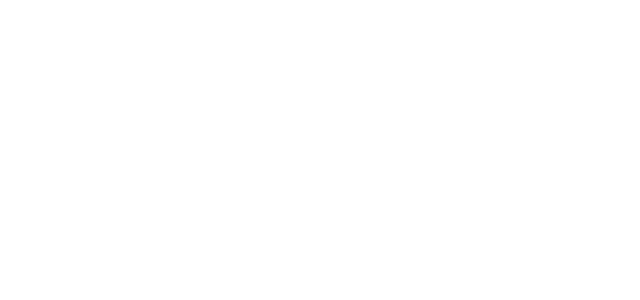
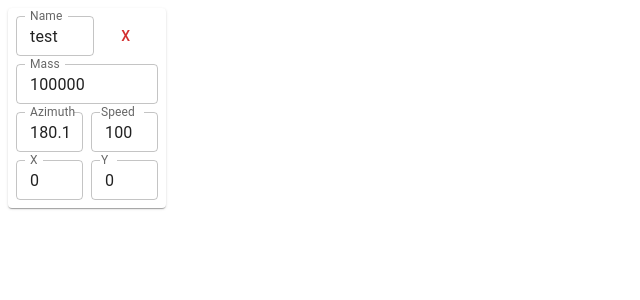
Before and after one commit to karatieiev/gravity, a React (Create React App) app: page / in a window 1280 px wide. Shown: the top 300 px of the page, without its empty margins (0-640 px from the left). Built offline with nearby package versions, Linux system fonts and the light colour scheme.

Commit message:
add MaterialPointCard component

```diff
--- a/package.json
+++ b/package.json
@@ -18,7 +18,8 @@
     "react-scripts": "5.0.0",
     "react-test-renderer": "^17.0.2",
     "typescript": "^4.5.5",
-    "web-vitals": "^2.1.4"
+    "web-vitals": "^2.1.4",
+    "lodash": "4.17.21"
   },
   "scripts": {
     "start": "react-scripts start",
--- /dev/null
+++ b/src/App.tsx
@@ -0,0 +1,34 @@
+import React, {FC} from "react";
+import {Grid} from "@mui/material";
+import {MaterialPointCard} from "./components/MaterialPointCard/MaterialPointCard";
+import {MaterialPoint} from "./helpers/types";
+
+const p: MaterialPoint = {
+    id: 'id',
+    name: 'test',
+    mass: 100000,
+    prevVector: {
+        azimuth: 180.1234567,
+        value: 100,
+        point: {x: 0, y: 0}
+    },
+    nextVector: {
+        azimuth: 0,
+        value: 0,
+        point: {x: 0, y: 0}
+    }
+}
+
+export const App: FC = () => {
+
+    return (
+        <Grid container spacing={0}>
+            <Grid item xs={1.5}>
+                <MaterialPointCard point={p} disabled={false} onChange={()=>{}} onDelete={()=>{}} />
+            </Grid>
+            <Grid item xs={10.5}>
+                <div></div>
+            </Grid>
+        </Grid>
+    );
+}
--- /dev/null
+++ b/src/components/MaterialPointCard/MaterialPointCard.tsx
@@ -0,0 +1,115 @@
+import React, {FC} from "react";
+import {MaterialPoint} from "../../helpers/types";
+import Box from "@mui/material/Box";
+import Button from "@mui/material/Button";
+import Card from "@mui/material/Card";
+import TextField from "@mui/material/TextField";
+import cloneDeep from "lodash/cloneDeep";
+
+interface Props {
+    point: MaterialPoint,
+    onChange: Function,
+    onDelete: Function,
+    disabled: boolean
+}
+
+export const MaterialPointCard: FC<Props> = ({point, onChange, onDelete, disabled}) => {
+
+    const handleChange = (field: string, value: string) => {
+        const newPoint = cloneDeep(point);
+        switch (field) {
+            case "name":
+                newPoint.name = value;
+                break;
+            case "mass":
+                newPoint.mass = value;
+                break;
+            case "azimuth":
+                newPoint.prevVector.azimuth = value;
+                newPoint.nextVector.azimuth = value;
+                break;
+            case "value":
+                newPoint.prevVector.value = value;
+                newPoint.nextVector.value = value;
+                break;
+            case "x":
+                newPoint.prevVector.point.x = value;
+                newPoint.nextVector.point.x = value;
+                break;
+            case "y":
+                newPoint.prevVector.point.y = value;
+                newPoint.nextVector.point.y = value;
+                break;
+            default:
+                return;
+        }
+        onChange(newPoint);
+    }
+
+    return (
+        <Card>
+            <Box sx={{ p: 1, display: "flex" }}>
+                <TextField
+                    disabled={disabled}
+                    label="Name"
+                    size="small"
+                    value={point.name}
+                    onChange={e => handleChange('name', e.target.value)}
+                />
+                <Button
+                    disabled={disabled}
+                    variant="text"
+                    color="error"
+                    onClick={() => onDelete(point)}
+                >
+                    X
+                </Button>
+            </Box>
+            <Box sx={{ px: 1, pb: 1 }}>
+                <TextField
+                    disabled={disabled}
+                    label="Mass"
+                    size="small"
+                    value={point.mass}
+                    onChange={e => handleChange('mass', e.target.value)}
+                />
+            </Box>
+            <Box sx={{ px: 1, pb: 1, display: 'flex'}}>
+                <TextField
+                    disabled={disabled}
+                    label="Azimuth"
+                    size="small"
+                    value={point.prevVector.azimuth}
+                    sx={{pr: 0.5}}
+                    onChange={e => handleChange('azimuth', e.target.value)}
+                />
+                <TextField
+                    disabled={disabled}
+                    label="Speed"
+                    size="small"
+                    value={point.prevVector.value}
+                    sx={{pl: 0.5}}
+                    onChange={e => handleChange('value', e.target.value)}
+                />
+            </Box>
+            <Box sx={{ px: 1, pb: 1, display: 'flex'}}>
+                <TextField
+                    disabled={disabled}
+                    label="X"
+                    size="small"
+                    value={point.prevVector.point.x}
+                    sx={{pr: 0.5}}
+                    onChange={e => handleChange('x', e.target.value)}
+                />
+                <TextField
+                    disabled={disabled}
+                    label="Y"
+                    size="small"
+                    value={point.prevVector.point.y}
+                    sx={{pl: 0.5}}
+                    onChange={e => handleChange('y', e.target.value)}
+                />
+            </Box>
+        </Card>
+    );
+}
--- a/src/context/MainContextProvider.tsx
+++ b/src/context/MainContextProvider.tsx
@@ -24,8 +24,8 @@
         setPoints(prevState => [...prevState, point]);
     }
 
-    const removePoint = (id: number | string) => {
-        setPoints(prevState => prevState.filter(item => item.id !== id));
+    const removePoint = (point: MaterialPoint) => {
+        setPoints(prevState => prevState.filter(item => item.id !== point.id));
     }
 
     const replacePoints = (points: MaterialPoint[]) => {
--- a/src/index.tsx
+++ b/src/index.tsx
@@ -1,8 +1,13 @@
 import React from 'react';
 import ReactDOM from 'react-dom';
+import {MainContextProvider} from "./context/MainContextProvider";
+import {App} from "./App";
 
 ReactDOM.render(
-  <React.StrictMode>
-  </React.StrictMode>,
-  document.getElementById('root')
+    <React.StrictMode>
+      <MainContextProvider>
+        <App />
+      </MainContextProvider>
+    </React.StrictMode>,
+    document.getElementById('root')
 );
--- /dev/null
+++ b/src/typings/index.d.ts
@@ -0,0 +1 @@
+declare module "lodash/cloneDeep";
--- a/tsconfig.json
+++ b/tsconfig.json
@@ -22,5 +22,9 @@
   },
   "include": [
     "src"
+  ],
+  "typeRoots": [
+    "./typings",
+    "./node_modules/@types/"
   ]
 }
```
Also changed, not shown: 1 other file (tests, documents, lock files or other folders).
